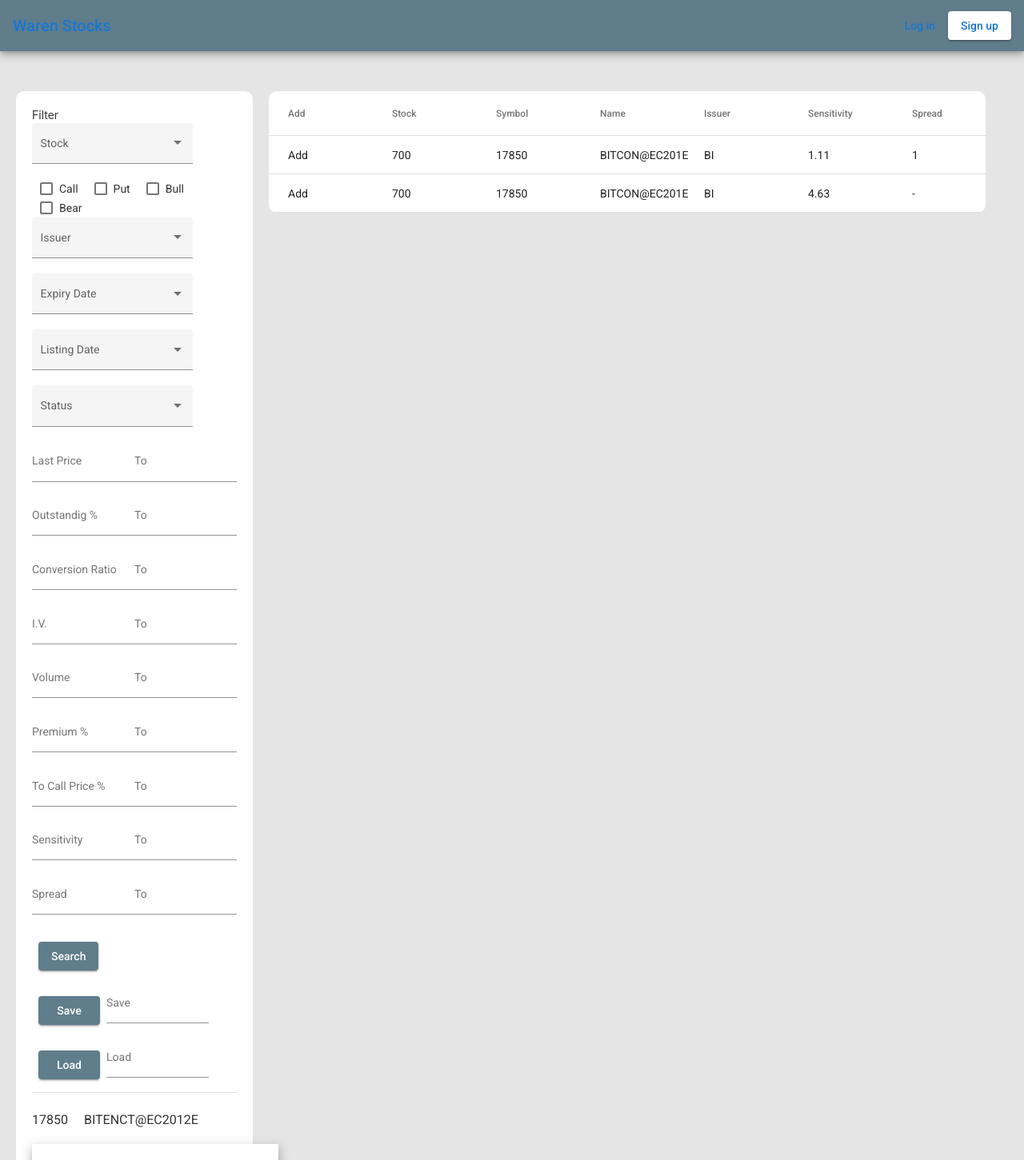
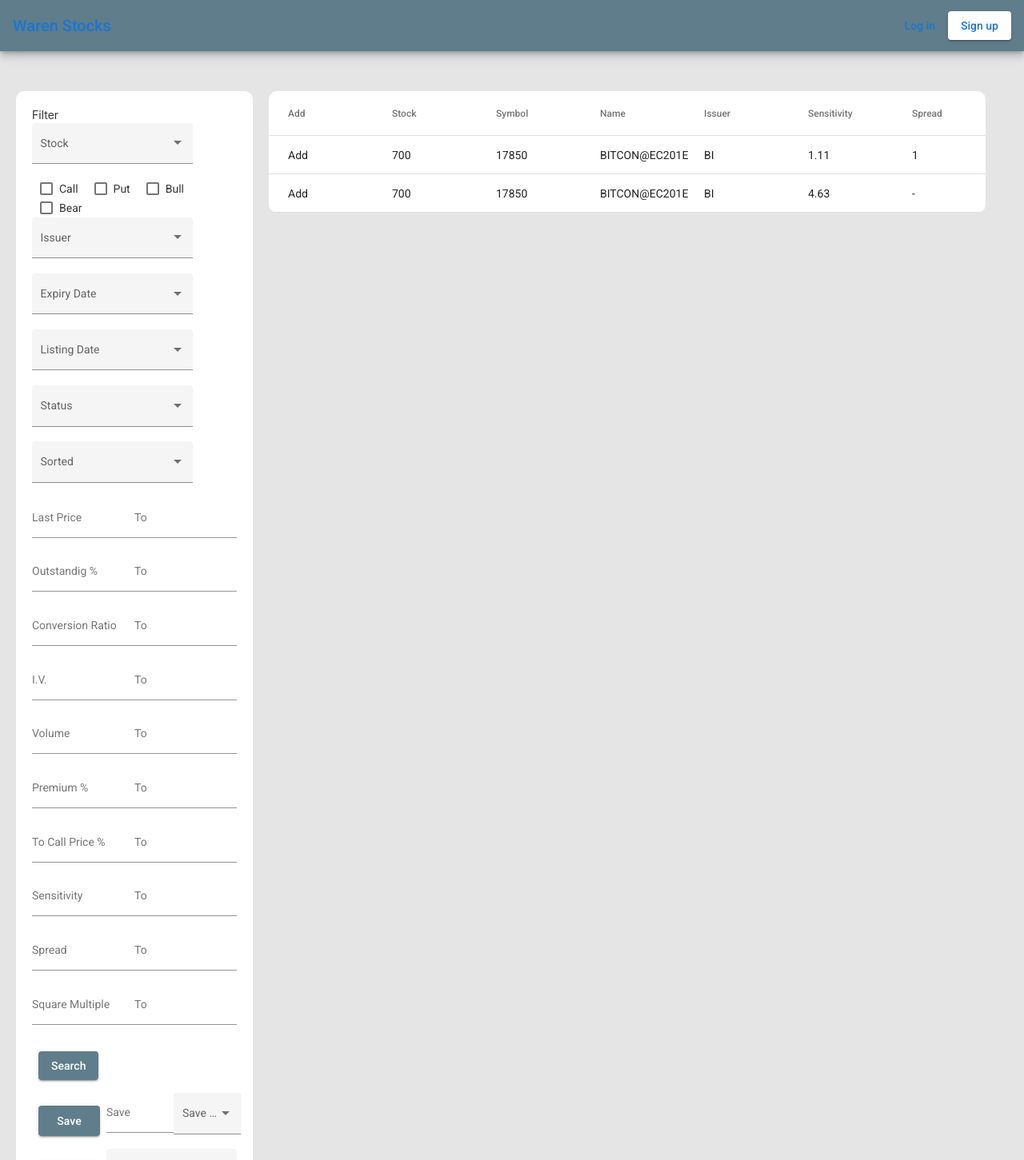
Before and after one commit to hakhan88/Stocks-Trading-Portal, an Angular app: page /stockDetails in a window 1280 px wide. Shown: the top 1451 px of the page at 80% size. Built offline with nearby package versions, Linux system fonts and the light colour scheme.

Commit message:
update based on customer review

```diff
--- a/src/app/components/stockDetails/stockDetails.component.html
+++ b/src/app/components/stockDetails/stockDetails.component.html
@@ -63,6 +63,19 @@
                     <mat-label>Status</mat-label>
                     <mat-select [formControl]="statusFilterControl">
                         <mat-option *ngFor="let status of availableContactStatuses" [value]="status.value">
+                            {{status.display}}
+                        </mat-option>
+                    </mat-select>
+                </mat-form-field>
+            </div>
+        </div>
+
+        <div class="vertical-form-field">
+            <div>
+                <mat-form-field [ngClass]="'option-dropdown-styling'" appearance="fill" class="no-label-field">
+                    <mat-label>Sorted</mat-label>
+                    <mat-select [formControl]="statusFilterControl">
+                        <mat-option *ngFor="let status of sortedByOptions" [value]="status.value">
                             {{status.display}}
                         </mat-option>
                     </mat-select>
@@ -187,22 +200,45 @@
             </div>
         </div>
 
+        <div class="vertical-form-field">
+            <div fxLayout="row">
+                <mat-form-field class="example-full-width-custom">
+                    <mat-label>Square Multiple</mat-label>
+                    <input matInput placeholder="Spread">
+                </mat-form-field>
+                <mat-form-field class="example-full-width-custom">
+                    <mat-label>To</mat-label>
+                    <input matInput placeholder="To">
+                </mat-form-field>
+            </div>
+        </div>
+
         <div>
             <button mat-raised-button color="primary" (click)="filter()">Search</button>
             <div fxLayout="row">
                 <button mat-raised-button color="primary" [ngClass]="'filter-panel-custom-buttons'"
                     (click)="filter()">Save</button>
-                <mat-form-field class="example-full-width-custom">
+                <mat-form-field class="example-full-width-custom2">
                     <mat-label>Save</mat-label>
                     <input matInput placeholder="To">
+                </mat-form-field>
+                <mat-form-field appearance="fill" class="example-full-width-custom2">
+                    <mat-label>Save Startegy</mat-label>
+                    <mat-select [formControl]="saveStrategyControl" multiple>
+                        <mat-option *ngFor="let listDate of strategyList" [value]="listDate">{{listDate}}
+                        </mat-option>
+                    </mat-select>
                 </mat-form-field>
             </div>
             <div fxLayout="row">
                 <button mat-raised-button color="primary" [ngClass]="'filter-panel-custom-buttons'"
                     (click)="filter()">Load</button>
-                <mat-form-field class="example-full-width-custom">
-                    <mat-label>Load</mat-label>
-                    <input matInput placeholder="To">
+                <mat-form-field appearance="fill" [ngClass]="'option-dropdown-styling'">
+                    <mat-label>Load trategy</mat-label>
+                    <mat-select [formControl]="saveStrategyControl" multiple>
+                        <mat-option *ngFor="let listDate of strategyList" [value]="listDate">{{listDate}}
+                        </mat-option>
+                    </mat-select>
                 </mat-form-field>
             </div>
         </div>
--- a/src/app/components/stockDetails/stockDetails.component.scss
+++ b/src/app/components/stockDetails/stockDetails.component.scss
@@ -46,6 +46,10 @@ th.mat-header-cell {
     width: 50%;
 }
 
+.example-full-width-custom2 {
+    width: 33%;
+}
+
 .filter-panel-custom-buttons {
     min-width: 77px;
 }
--- a/src/app/components/stockDetails/stockDetails.component.ts
+++ b/src/app/components/stockDetails/stockDetails.component.ts
@@ -182,6 +182,8 @@ export class StockDetailsComponent implements OnInit {
     issuerControl = new FormControl('');
     stockControl = new FormControl('');
 
+    saveStrategyControl = new FormControl('');
+
     checked = false;
     indeterminate = false;
     indeterminate2 = false;
@@ -194,10 +196,62 @@ export class StockDetailsComponent implements OnInit {
     expiryDateList: string[] = ['Less than 3 months', '3 months to 6 months', '6 months to 12 months', 'more than 12 months'];
     ListingDateList: string[] = ['Today', 'Tomorrow', 'Within a week', 'Past week', 'Past month'];
 
-    displayedColumns2: string[] = ['Bid', 'Ask']
+    strategyList: string[] = ['Strategy 1', 'Strategy 2', 'Strategy 3', 'Strategy 4'];
+    sortedByOptions = [
+        {
+            value: 1,
+            display: 'Issuer',
+        },
+        {
+            value: 1,
+            display: 'Sensitivity',
+        },
+        {
+            value: 1,
+            display: 'spread',
+        },
+        {
+            value: 1,
+            display: 'Square spread',
+        },
+        {
+            value: 1,
+            display: 'Bid',
+        },
+        {
+            value: 1,
+            display: 'Ask',
+        },
+        {
+            value: 1,
+            display: 'Last',
+        },
+        {
+            value: 1,
+            display: 'Volume',
+        },
+        {
+            value: 1,
+            display: 'Premium',
+        },
+        {
+            value: 1,
+            display: 'IV',
+        },
+        {
+            value: 1,
+            display: 'Delta',
+        },
+        {
+            value: 1,
+            display: 'Turnover',
+        },
+    ];
+
+
+    displayedColumns2: string[] = ['Bid', 'Ask'];
     columnsToDisplay2: string[] = this.displayedColumns2.slice();
     data2: any[] = ELEMENT_DATA2;
-
 
     displayedColumns3: string[] = ['Bid', 'Ask'];
     columnsToDisplay3: string[] = ['Bid', 'Ask'];
```
